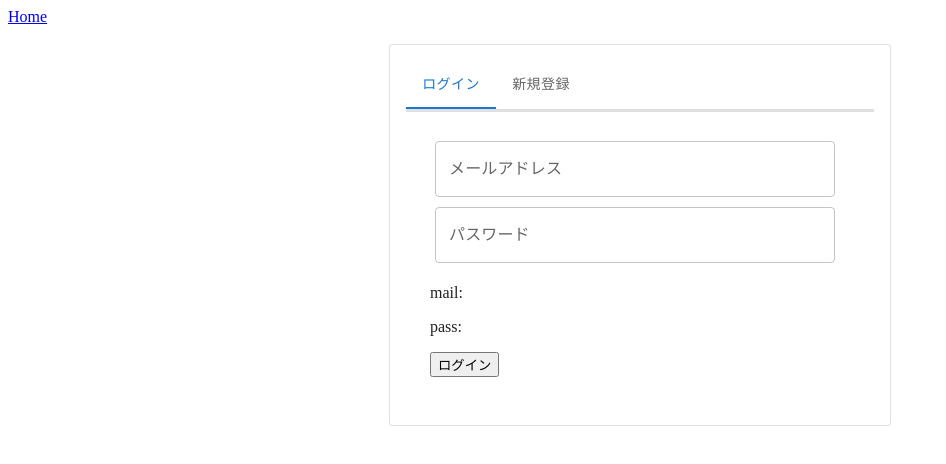
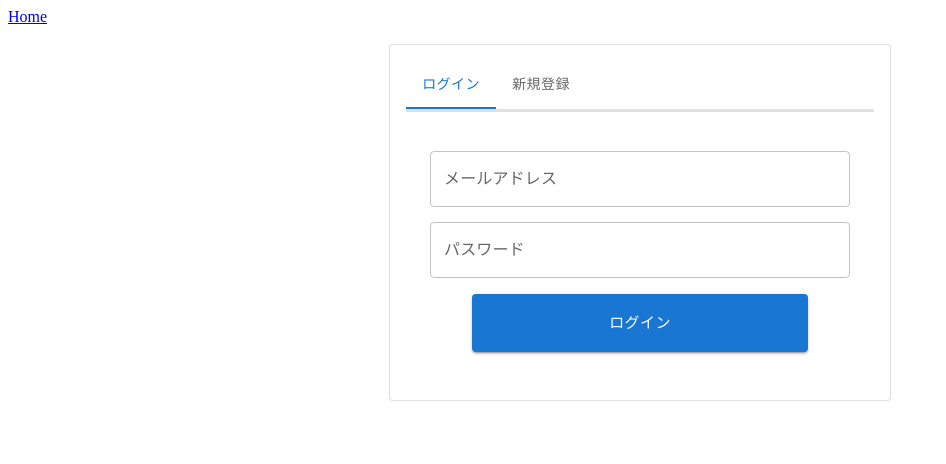
Before and after one commit to clumsy-ug/tsukuaso_hackathon_WeHaveAlreadyCommitted, a React (Vite) app in the folder front/: page /auth in a window 1280 px wide. Shown: the top 464 px of the page, without its empty margins (0-946 px from the left). Built offline with nearby package versions, Linux system fonts and the light colour scheme.

Commit message:
認証のアクションボタンをmaterial ui buttonに

```diff
--- a/front/src/routes/auth/-components/Auth.tsx
+++ b/front/src/routes/auth/-components/Auth.tsx
@@ -75,7 +75,7 @@ export default function Auth() {
             md: '500px' // 中型画面
           },
           maxWidth: '700px',
-          margin: 'auto' // 中央寄せ
+          margin: 'auto'
         }}
         variant="outlined"
       >
--- a/front/src/routes/auth/-components/Login.tsx
+++ b/front/src/routes/auth/-components/Login.tsx
@@ -1,4 +1,4 @@
-import { TextField } from '@mui/material'
+import { Button, TextField } from '@mui/material'
 import Box from '@mui/material/Box'
 import { LoginProps } from '../-types'
 
@@ -11,8 +11,7 @@ export default function Login({
   onPassChange,
   onBlurPassInput,
   isPassInputEmpty,
-  mailAddress,
-  password,
+
   onLoginSubmit
 }: LoginProps) {
   return (
@@ -22,7 +21,7 @@ export default function Login({
           <Box sx={{ display: 'flex', flexDirection: 'column' }}>
             <TextField
               label="メールアドレス"
-              style={{ width: '400px', margin: '5px' }}
+              style={{ marginTop: '15px' }}
               onChange={onMailChange}
               onBlur={onBlurMailInput}
               error={isMailInputEmpty}
@@ -31,7 +30,7 @@ export default function Login({
 
             <TextField
               label="パスワード"
-              style={{ width: '400px', margin: '5px' }}
+              style={{ marginTop: '15px' }}
               onChange={onPassChange}
               onBlur={onBlurPassInput}
               error={isPassInputEmpty}
@@ -39,10 +38,19 @@ export default function Login({
               type="password"
             />
           </Box>
-
-          <p>mail: {mailAddress}</p>
-          <p>pass: {password}</p>
-          <button onClick={onLoginSubmit}>ログイン</button>
+          <Box sx={{ display: 'flex', justifyContent: 'center', mt: 2 }}>
+            <Button
+              size="large"
+              variant="contained"
+              onClick={onLoginSubmit}
+              sx={{
+                width: '80%',
+                padding: 2
+              }}
+            >
+              ログイン
+            </Button>
+          </Box>
         </Box>
       )}
     </>
--- a/front/src/routes/auth/-components/Signup.tsx
+++ b/front/src/routes/auth/-components/Signup.tsx
@@ -2,6 +2,7 @@ import { TextField } from '@mui/material'
 import Box from '@mui/material/Box'
 import { SignupProps } from '../-types'
 
+import Button from '@mui/material/Button'
 // 新規登録フォーム
 export default function Signup({
   sectionNumber,
@@ -11,8 +12,7 @@ export default function Signup({
   onPassChange,
   onBlurPassInput,
   isPassInputEmpty,
-  mailAddress,
-  password,
+
   onSignupSubmit
 }: SignupProps) {
   return (
@@ -22,7 +22,7 @@ export default function Signup({
           <Box sx={{ display: 'flex', flexDirection: 'column' }}>
             <TextField
               label="メールアドレス"
-              style={{ width: '400px', margin: '5px' }}
+              style={{ marginTop: '15px' }}
               onChange={onMailChange}
               onBlur={onBlurMailInput}
               error={isMailInputEmpty}
@@ -31,7 +31,7 @@ export default function Signup({
 
             <TextField
               label="パスワード"
-              style={{ width: '400px', margin: '5px' }}
+              style={{ marginTop: '15px' }}
               onChange={onPassChange}
               onBlur={onBlurPassInput}
               error={isPassInputEmpty}
@@ -40,9 +40,19 @@ export default function Signup({
             />
           </Box>
 
-          <p>mail: {mailAddress}</p>
-          <p>pass: {password}</p>
-          <button onClick={onSignupSubmit}>新規登録</button>
+          <Box sx={{ display: 'flex', justifyContent: 'center', mt: 2 }}>
+            <Button
+              size="large"
+              variant="contained"
+              onClick={onSignupSubmit}
+              sx={{
+                width: '80%',
+                padding: 2
+              }}
+            >
+              新規登録
+            </Button>
+          </Box>
         </Box>
       )}
     </>
```
